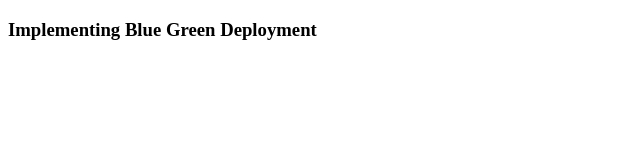
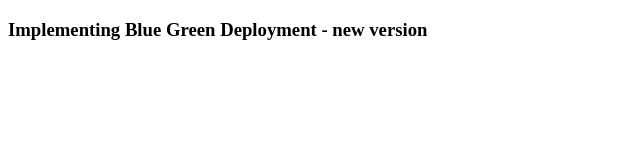
Before and after one commit to ashok-kottagundu/DeployToAzure, a plain HTML site: page DeployToAzure/wwwroot/index.html in a window 1280 px wide. Shown: the whole page, without its empty margins (0-640 px from the left). Drawn offline with Linux system fonts and the light colour scheme.

```diff
--- a/DeployToAzure/wwwroot/index.html
+++ b/DeployToAzure/wwwroot/index.html
@@ -5,6 +5,6 @@
     <title>Deploy to Azure using Github</title>
 </head>
 <body>
-    <h3>Implementing Blue Green Deployment</h3>
+    <h3>Implementing Blue Green Deployment - new version</h3>
 </body>
 </html>
```
